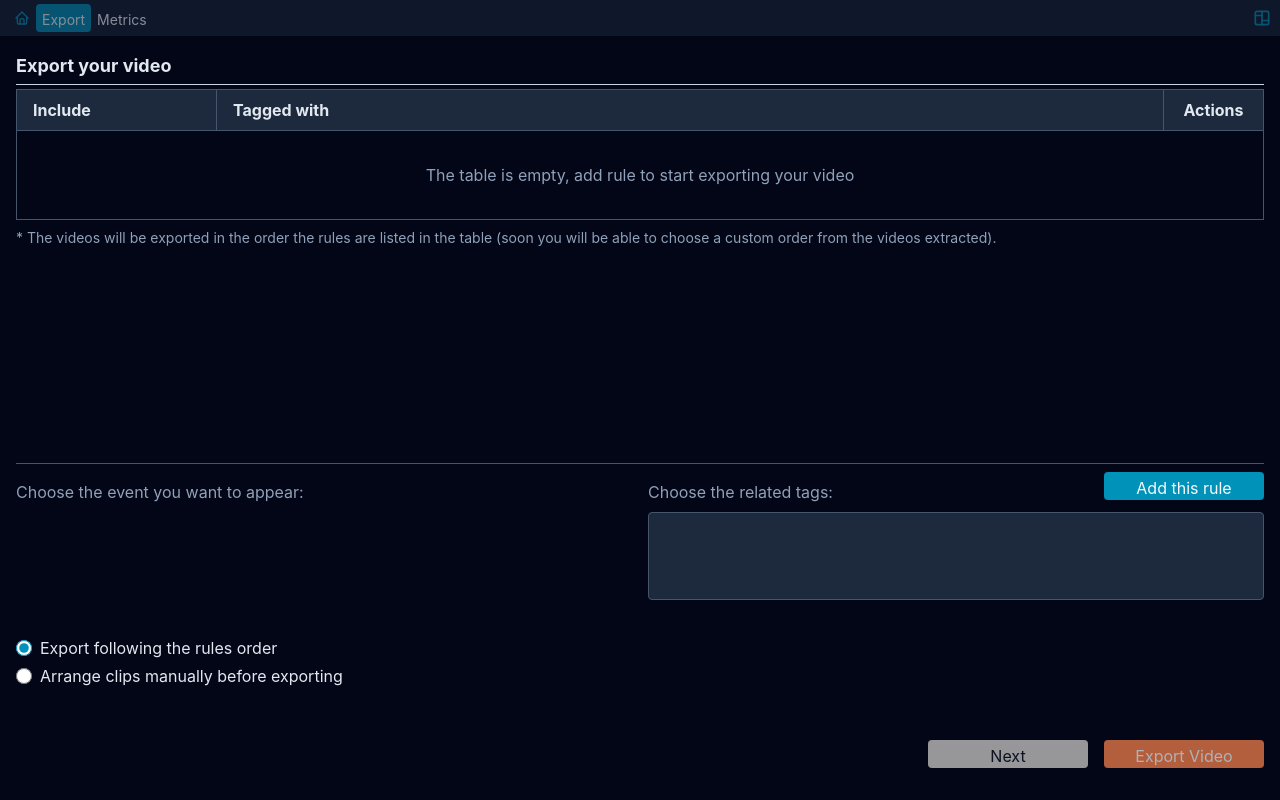
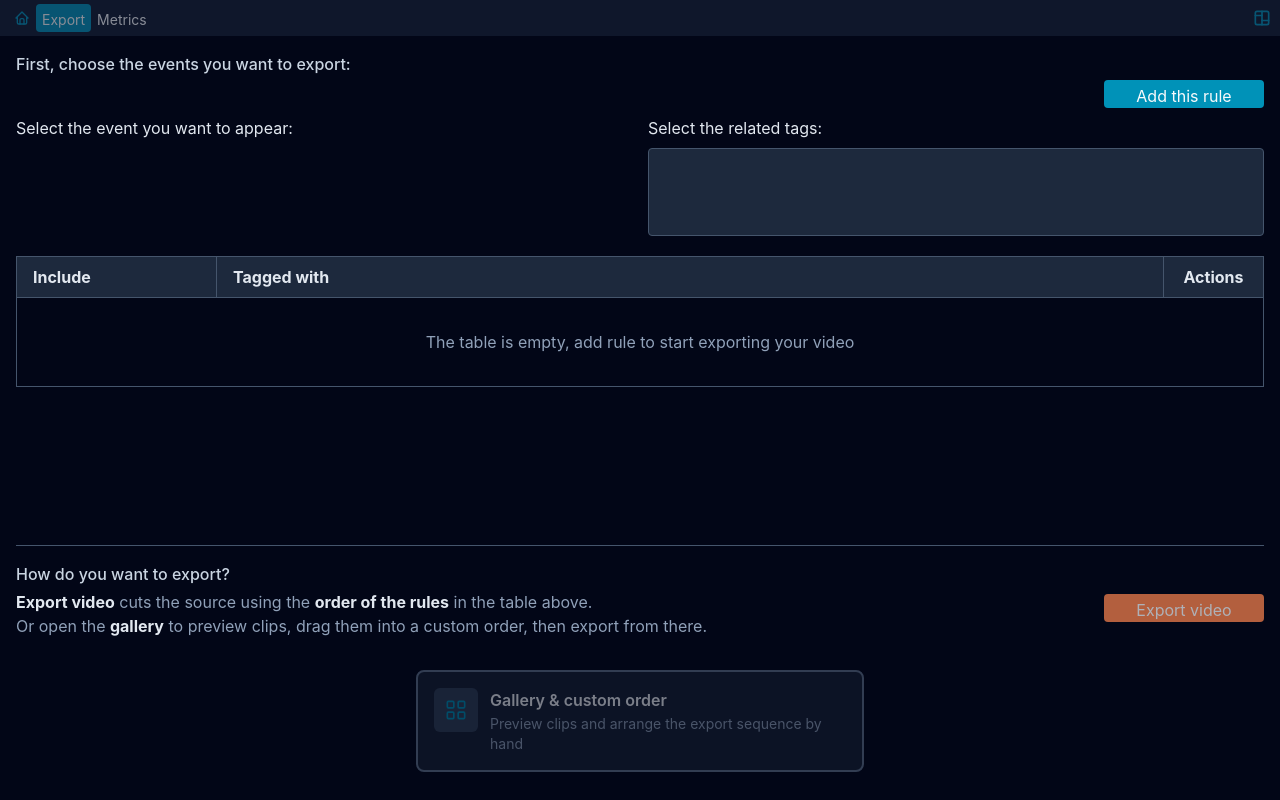
Before and after one commit to CodigoDemente/donkidunk, a SvelteKit app: page /export in a window 1280 px wide. Built offline with nearby package versions, Linux system fonts and the light colour scheme.

Commit message:
feat: export reorganization

```diff
--- a/src/modules/export/components/ExportOrdering.svelte
+++ b/src/modules/export/components/ExportOrdering.svelte
@@ -162,14 +162,13 @@
 		</div>
 	</div>
 
-	<!-- Export order timeline (drop zone) — horizontal wrapping cards with vertical scroll -->
-	<div class="flex shrink-0 flex-col" style="max-height: 40vh;">
+	<!-- Export order timeline: fixed height so layout does not jump when clips are added -->
+	<div class="flex shrink-0 flex-col">
 		<p class="mb-2 text-sm font-semibold text-gray-300">Export Order</p>
 		<div
-			class="flex-1 overflow-y-auto rounded-lg border-2 border-dashed p-3 transition-colors {isDragOverTimeline
+			class="flex min-h-42 flex-col overflow-y-auto rounded-lg border-2 border-dashed p-3 transition-colors {isDragOverTimeline
 				? 'border-blue-400 bg-blue-900/10'
 				: 'border-gray-600 bg-gray-800/50'}"
-			style="min-height: 160px;"
 			ondragover={handleTimelineDragOver}
 			ondragleave={handleTimelineDragLeave}
 			ondrop={handleTimelineDrop}
@@ -177,9 +176,9 @@
 			aria-label="Export order timeline"
 		>
 			{#if exporting.clipsOrdered.length === 0}
-				<p class="w-full py-8 text-center text-sm text-gray-500">
-					Drag clips here to set the export order
-				</p>
+				<div class="flex min-h-0 flex-1 flex-col items-center justify-center px-2 text-center">
+					<p class="text-sm text-gray-500">Drag clips here to set the export order</p>
+				</div>
 			{:else}
 				<div class="flex flex-wrap gap-3">
 					{#each exporting.clipsOrdered as clip, idx (idx)}
--- a/src/modules/export/components/ExportRuleForm.svelte
+++ b/src/modules/export/components/ExportRuleForm.svelte
@@ -24,15 +24,14 @@
 	);
 </script>
 
-<div class="relative mt-auto border-t border-gray-600 pt-4">
-	<!-- Button in top right corner -->
-	<div class="absolute top-0 right-0 pt-2">
-		<Button customClass="" tertiary size="large" onClick={() => addRule()}>Add this rule</Button>
-	</div>
+<div class="flex flex-col gap-2">
+	<Button customClass="self-end" tertiary size="large" onClick={() => addRule()}
+		>Add this rule</Button
+	>
 
 	<div class="grid grid-cols-2 gap-4">
 		<div class="flex flex-col gap-2">
-			<p class="text-base text-gray-400">Choose the event you want to appear:</p>
+			<p class="text-base text-gray-200">Select the event you want to appear:</p>
 			<div class="grid max-h-58 grid-cols-2 gap-2 overflow-y-auto">
 				{#each eventButtons as eventButton (eventButton.id)}
 					<label
@@ -56,7 +55,7 @@
 			</div>
 		</div>
 		<div class="flex flex-col gap-2">
-			<p class="text-base text-gray-400">Choose the related tags:</p>
+			<p class="text-base text-gray-200">Select the related tags:</p>
 			<Multiselect
 				options={tagMultiselectOptions}
 				size="full"
--- a/src/modules/export/components/ExportRulesTable.svelte
+++ b/src/modules/export/components/ExportRulesTable.svelte
@@ -15,7 +15,7 @@
 	let { context, tagsList, buttonsList }: Props = $props();
 </script>
 
-<div class="relative min-h-[200px]">
+<div class="relative mt-4 min-h-[200px]">
 	<table class="w-full border border-gray-600">
 		<thead class="sticky top-0 z-10 bg-gray-800">
 			<tr>
@@ -95,8 +95,4 @@
 			{/if}
 		</tbody>
 	</table>
-	<p class="mt-2 text-sm text-gray-400">
-		* The videos will be exported in the order the rules are listed in the table (soon you will be
-		able to choose a custom order from the videos extracted).
-	</p>
 </div>
--- a/src/modules/export/context.svelte.ts
+++ b/src/modules/export/context.svelte.ts
@@ -4,7 +4,7 @@ import type { Button } from '../board/types/Button';
 import type { Tag } from '../board/types/Tag';
 import { boardContext } from '../board/context.svelte';
 import { timelineContext } from '../videoplayer/context.svelte';
-import type { ExportingRule, ExportMode, GalleryClip } from './types';
+import type { ExportingRule, GalleryClip } from './types';
 import { Channel } from '@tauri-apps/api/core';
 import { projectActions } from '../../persistence/stores/project/actions';
 import { path } from '@tauri-apps/api';
@@ -34,7 +34,6 @@ export class Exporting {
 	#clipsOrdered = $state<GalleryClip[]>([]);
 	#exportProgress = $state(0);
 	#newRule = $state<ExportingRule>({ ...initialRule });
-	#exportMode = $state<ExportMode>('rule-order');
 
 	/* Actions */
 
@@ -45,11 +44,6 @@ export class Exporting {
 		this.#loading = false;
 		this.#exportProgress = 0;
 		this.#newRule = { ...initialRule };
-		this.#exportMode = 'rule-order';
-	}
-
-	setExportMode(mode: ExportMode) {
-		this.#exportMode = mode;
 	}
 
 	setExportProgress(exportProgress: number) {
@@ -184,10 +178,6 @@ export class Exporting {
 		return this.#newRule;
 	}
 
-	get exportMode() {
-		return this.#exportMode;
-	}
-
 	/**
 	 * Event buttons that have at least one clip on the timeline (board + timeline intersection).
 	 */
--- a/src/modules/export/index.svelte
+++ b/src/modules/export/index.svelte
@@ -7,6 +7,7 @@
 	import ExportOrdering from './components/ExportOrdering.svelte';
 	import { exportContext } from './context.svelte';
 	import { boardContext } from '../board/context.svelte';
+	import { IconLayoutGrid } from '@tabler/icons-svelte';
 
 	const projectStore = ProjectStore.getState();
 
@@ -22,18 +23,25 @@
 		await exporting.exportVideo(projectStore.video.path!, step);
 	}
 
-	async function onNextStep() {
+	async function onGoToGallery() {
+		if (exporting.rules.length === 0 || exporting.loading) return;
 		step = 2;
 		await exporting.getGalleryClips();
 	}
 </script>
 
 <div class="flex h-full w-full flex-col gap-1 p-4 text-gray-200">
-	<h2 class="text-lg font-bold">Export your video</h2>
-	<div class="flex w-full border-b border-gray-300" role="separator"></div>
-
+	<div class="text-base text-gray-400">
+		<p class="font-medium text-gray-300">First, choose the events you want to export:</p>
+	</div>
 	{#if step === 1}
 		<!-- Step 1: Rules -->
+		<ExportRuleForm
+			addRule={() => exporting.addRule()}
+			newRule={exporting.newRule}
+			{eventButtons}
+			{tagsForSelectedButton}
+		/>
 		<div class="flex-1 overflow-y-auto">
 			<ExportRulesTable
 				context={exporting}
@@ -42,58 +50,54 @@
 			/>
 		</div>
 
-		<ExportRuleForm
-			addRule={() => exporting.addRule()}
-			newRule={exporting.newRule}
-			{eventButtons}
-			{tagsForSelectedButton}
-		/>
+		<div class="mb-4 flex w-full items-end justify-between border-t border-gray-600 pt-4">
+			<div class="text-base text-gray-400">
+				<p class="font-medium text-gray-300">How do you want to export?</p>
+				<p class="mt-1">
+					<strong class="text-gray-200">Export video</strong> cuts the source using the
+					<strong class="text-gray-200">order of the rules</strong> in the table above.
+				</p>
+				<p class="">
+					Or open the <strong class="text-gray-200">gallery</strong> to preview clips, drag them into
+					a custom order, then export from there.
+				</p>
+			</div>
 
-		<fieldset class="my-8 flex flex-col gap-1">
-			<label class="flex cursor-pointer items-center gap-2 text-base">
-				<input
-					type="radio"
-					name="export-mode"
-					class="accent-tertiary h-4 w-4 cursor-pointer"
-					value="rule-order"
-					checked={exporting.exportMode === 'rule-order'}
-					onchange={() => exporting.setExportMode('rule-order')}
-				/>
-				Export following the rules order
-			</label>
-			<label class="flex cursor-pointer items-center gap-2 text-base">
-				<input
-					type="radio"
-					name="export-mode"
-					class="accent-tertiary h-4 w-4 cursor-pointer"
-					value="manual"
-					checked={exporting.exportMode === 'manual'}
-					onchange={() => exporting.setExportMode('manual')}
-				/>
-				Arrange clips manually before exporting
-			</label>
-		</fieldset>
-
-		<div class="flex items-center justify-end gap-4">
-			<Button
-				customClass="my-4"
-				size="large"
-				onClick={onNextStep}
-				disabled={exporting.rules.length === 0 || exporting.exportMode !== 'manual'}
-			>
-				Next
-			</Button>
 			<Button
 				customClass="my-4"
 				primary
 				size="large"
 				onClick={onExport}
-				disabled={exporting.rules.length === 0 ||
-					exporting.loading ||
-					exporting.exportMode !== 'rule-order'}
+				disabled={exporting.rules.length === 0 || exporting.loading}
 			>
-				Export Video
+				Export video
 			</Button>
+		</div>
+
+		<div class="flex flex-col py-3">
+			<div class="flex w-full items-center justify-center">
+				<button
+					type="button"
+					class="group hover:border-tertiary flex w-full min-w-0 flex-1 cursor-pointer items-start gap-3 rounded-lg border-2 border-gray-500 bg-gray-800/80 p-4 text-left transition-colors hover:bg-gray-800 disabled:cursor-not-allowed disabled:opacity-50 sm:max-w-md"
+					onclick={onGoToGallery}
+					disabled={exporting.rules.length === 0 || exporting.loading}
+					aria-label="Open gallery to arrange clips before exporting"
+				>
+					<span
+						class="text-tertiary flex h-11 w-11 shrink-0 items-center justify-center rounded-md bg-gray-700 transition-colors group-hover:bg-gray-600"
+					>
+						<IconLayoutGrid size={26} stroke={1.5} />
+					</span>
+					<span class="min-w-0 flex-1">
+						<span class="block text-base font-semibold text-gray-100"
+							>Gallery &amp; custom order</span
+						>
+						<span class="mt-0.5 block text-sm text-gray-400">
+							Preview clips and arrange the export sequence by hand
+						</span>
+					</span>
+				</button>
+			</div>
 		</div>
 
 		<ExportProgress />
--- a/src/modules/export/types.ts
+++ b/src/modules/export/types.ts
@@ -29,8 +29,6 @@ export type ExportClip = GalleryClip & {
 	title?: string;
 };
 
-export type ExportMode = 'rule-order' | 'manual';
-
 export type ExportContextState = {
 	rules: ExportingRule[];
 	galleryClips: GalleryClip[];
```
Also changed, not shown: 1 other file (tests, documents, lock files or other folders).
